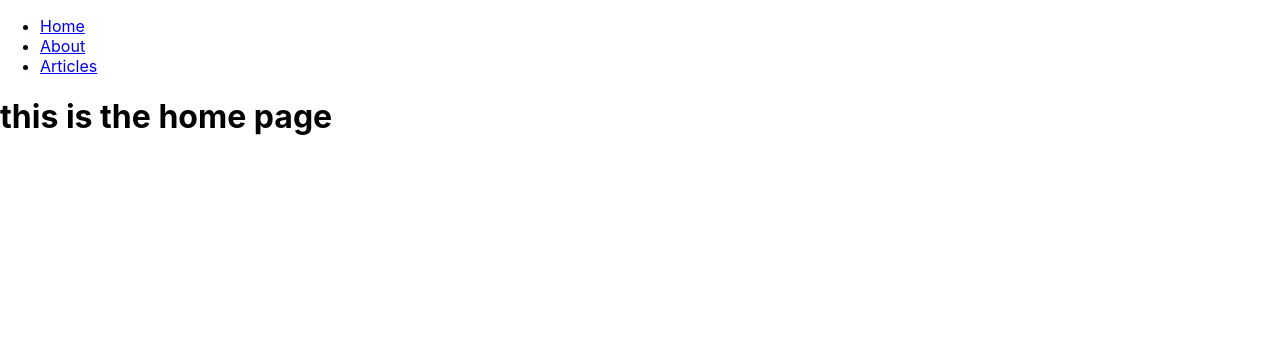
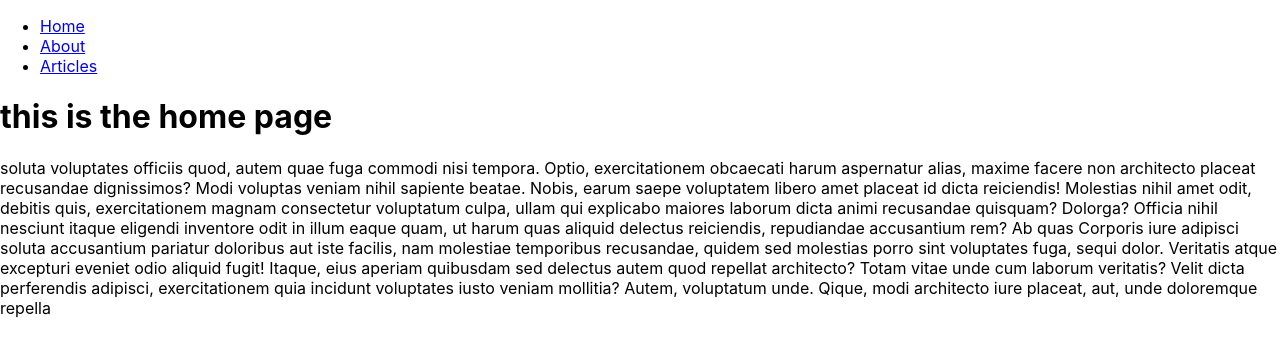
Before and after one commit to chari00/react-blog-page, a React (Create React App) app: page / in a window 1280 px wide. Shown: the top 354 px of the page. Built offline with nearby package versions, Linux system fonts and the light colour scheme.

Commit message:
add contents to about page and home page.

```diff
--- a/src/pages/AboutPage.js
+++ b/src/pages/AboutPage.js
@@ -1,7 +1,25 @@
 export default function AboutPage () {
-    return (
+     return (
         <>
         <h1>this is the about page</h1>
+        <p>soluta voluptates officiis quod, autem quae fuga commodi nisi tempora.
+        Optio, exercitationem obcaecati harum aspernatur alias, maxime facere
+        non architecto placeat recusandae dignissimos? Modi voluptas veniam
+        nihil sapiente beatae. Nobis, earum saepe voluptatem libero amet placeat
+        id dicta reiciendis! Molestias nihil amet odit, debitis quis,
+        exercitationem magnam consectetur voluptatum culpa, ullam qui explicabo
+        maiores laborum dicta animi recusandae quisquam? Dolorga? Officia nihil
+        nesciunt itaque eligendi inventore odit in illum eaque quam, ut harum
+        quas aliquid delectus reiciendis, repudiandae accusantium rem? Ab quas
+        Corporis iure adipisci soluta accusantium pariatur doloribus aut iste
+        facilis, nam molestiae temporibus recusandae, quidem sed molestias porro
+        sint voluptates fuga, sequi dolor. Veritatis atque excepturi eveniet
+        odio aliquid fugit! Itaque, eius aperiam quibusdam sed delectus autem
+        quod repellat architecto? Totam vitae unde cum laborum veritatis? Velit
+        dicta perferendis adipisci, exercitationem quia incidunt voluptates
+        iusto veniam mollitia? Autem, voluptatum unde. Qique, modi architecto
+        iure placeat, aut, unde doloremque repella
+      </p>
         </>
     )
-};
+     };
--- a/src/pages/HomePage.js
+++ b/src/pages/HomePage.js
@@ -1,8 +1,26 @@
-
-export default function HomePage () {
-    return (
-        <>
-        <h1>this is the home page</h1>
-        </>
-    )
-};
+export default function HomePage() {
+  return (
+    <>
+      <h1>this is the home page</h1>
+      <p>
+        soluta voluptates officiis quod, autem quae fuga commodi nisi tempora.
+        Optio, exercitationem obcaecati harum aspernatur alias, maxime facere
+        non architecto placeat recusandae dignissimos? Modi voluptas veniam
+        nihil sapiente beatae. Nobis, earum saepe voluptatem libero amet placeat
+        id dicta reiciendis! Molestias nihil amet odit, debitis quis,
+        exercitationem magnam consectetur voluptatum culpa, ullam qui explicabo
+        maiores laborum dicta animi recusandae quisquam? Dolorga? Officia nihil
+        nesciunt itaque eligendi inventore odit in illum eaque quam, ut harum
+        quas aliquid delectus reiciendis, repudiandae accusantium rem? Ab quas
+        Corporis iure adipisci soluta accusantium pariatur doloribus aut iste
+        facilis, nam molestiae temporibus recusandae, quidem sed molestias porro
+        sint voluptates fuga, sequi dolor. Veritatis atque excepturi eveniet
+        odio aliquid fugit! Itaque, eius aperiam quibusdam sed delectus autem
+        quod repellat architecto? Totam vitae unde cum laborum veritatis? Velit
+        dicta perferendis adipisci, exercitationem quia incidunt voluptates
+        iusto veniam mollitia? Autem, voluptatum unde. Qique, modi architecto
+        iure placeat, aut, unde doloremque repella
+      </p>
+    </>
+  );
+}
```
